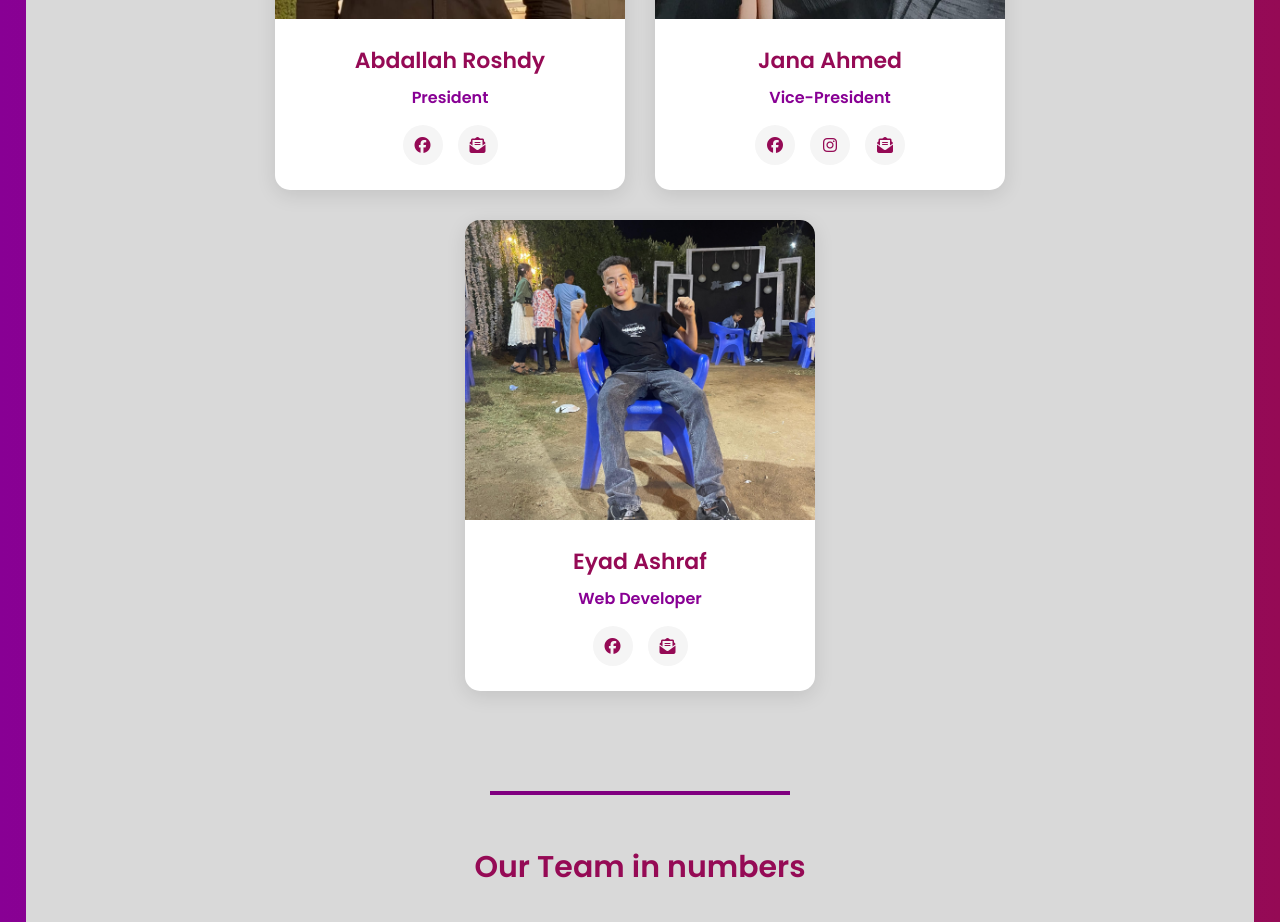
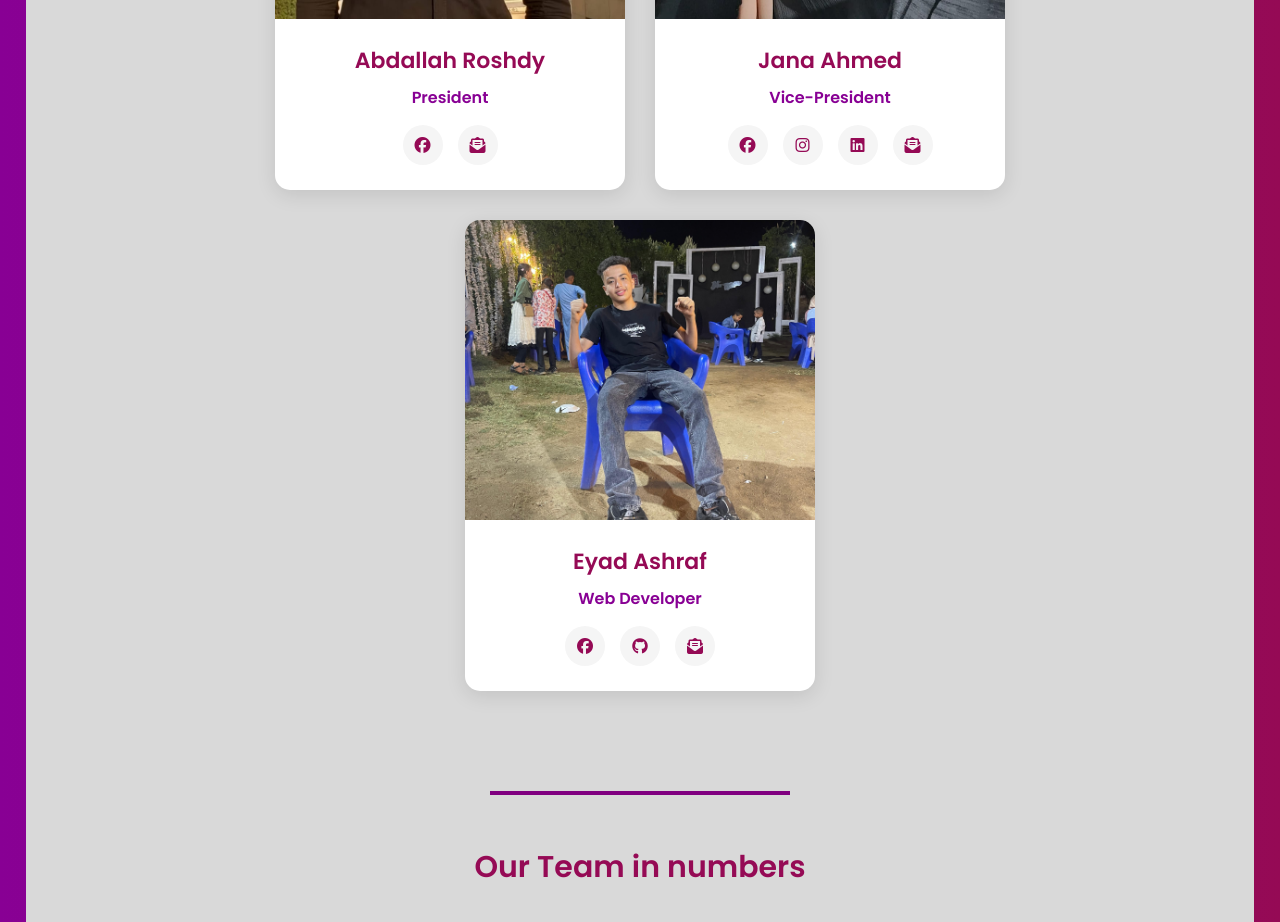
Before and after one commit to iynaoctoberchapter-rgb/iyna-october-website, a React (Create React App) app: page / in a window 1280 px wide. Shown: the part 3080-4002 px from the top of the page. Built offline with nearby package versions, Linux system fonts and the light colour scheme; a web font is replaced by a local one.

Commit message:
Update BodyComponent.jsx

```diff
--- a/src/Components/HomePage/BodyComponent.jsx
+++ b/src/Components/HomePage/BodyComponent.jsx
@@ -34,6 +34,7 @@ function BodyComponent() {
       social: [
         { icon: "fab fa-facebook", link: "https://www.facebook.com/share/176nbYTSUC/" },
         { icon: "fab fa-instagram", link: "https://www.instagram.com/_jana_ahmed_26?igsh=MWRuMWRrOWp6bGpwbw==" },
+        { icon: "fab fa-linkedin", link: "https://www.linkedin.com/in/jana-a-7ba831327?utm_source=share&utm_campaign=share_via&utm_content=profile&utm_medium=android_app" },
         { icon: "fa-solid fa-envelope-open-text", link: "mailto:janaahmedrt@gmail.com" }
       ]
     },
@@ -44,6 +45,7 @@ function BodyComponent() {
       image: EyadAshraf,
       social: [
         { icon: "fab fa-facebook", link: "https://www.facebook.com/eyad.mahran.967?mibextid=kFxxJD" },
+        { icon: "fab fa-github", link: "https://github.com/eyadwebdeveloper" },
         { icon: "fa-solid fa-envelope-open-text", link: "mailto:eyad6ashraf@gmail.com" }
       ]
     }
@@ -78,8 +80,10 @@ function BodyComponent() {
       role: "Chapter Director",
       image: MomenAshraf,
       social: [
-        { icon: "fab fa-linkedin", link: "#" },
-        { icon: "fa-solid fa-envelope-open-text", link: "#" }
+        { icon: "fab fa-facebook", link: "https://www.facebook.com/momen.ashraf.3726?mibextid=kFxxJD" },
+        { icon: "fab fa-instagram", link: "https://www.instagram.com/momen4653?igsh=eDJibjBkN3Rkcjd5" },
+        { icon: "fab fa-linkedin", link: "www.linkedin.com/in/momen-ashraf-fouad" },
+        { icon: "fa-solid fa-envelope-open-text", link: "mailto:momen.ashraf442006@gmail.com" }
       ]
     },
     {
@@ -88,8 +92,10 @@ function BodyComponent() {
       role: "Chapter Director",
       image: YoussefSamy,
       social: [
-        { icon: "fab fa-linkedin", link: "#" },
-        { icon: "fa-solid fa-envelope-open-text", link: "#" }
+        { icon: "fab fa-facebook", link: "https://www.facebook.com/profile.php?id=100071909186681&mibextid=kFxxJD" },
+        { icon: "fab fa-linkedin", link: "https://LinkedIn.com/in/youssef-samy-49725b374/" },
+        { icon: "fab fa-instagram", link: "https://www.instagram.com/ywsfsmylrby?igsh=bXpkeHppMDFrMDU0" },
+        { icon: "fa-solid fa-envelope-open-text", link: "mailto:youssef.samy1817@gmail.com" }
       ]
     }
   ];
```
